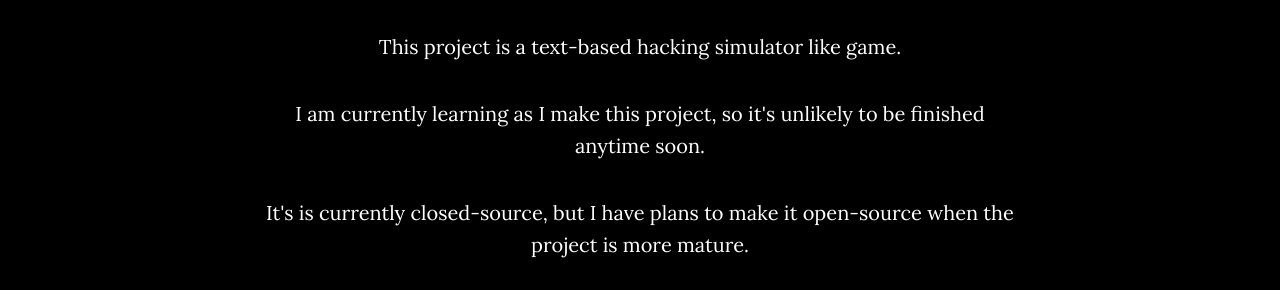
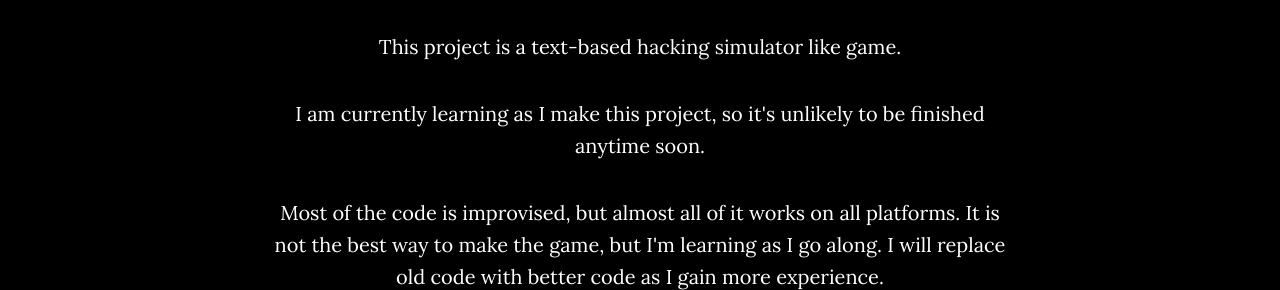
Before and after one commit to LumpBloom7/Kroz, a website: page index.html in a window 1280 px wide. Shown: the part 1087-1377 px from the top of the page. Drawn offline with nearby package versions, Linux system fonts and the light colour scheme; some packages are replaced by stand-ins of ours.

```diff
--- a/index.html
+++ b/index.html
@@ -92,7 +92,7 @@
                 <h2>About this project</h2>
                 <p>This project is a text-based hacking simulator like game.</p>
                 <p> I am currently learning as I make this project, so it's unlikely to be finished anytime soon.</p>
-                <p> It's is currently closed-source, but I have plans to make it open-source when the project is more mature.</p>
+                <p>Most of the code is improvised, but almost all of it works on all platforms. It is not the best way to make the game, but I'm learning as I go along. I will replace old code with better code as I gain more experience.</p>
                 <a href="https://github.com/lumpbloom7/Kroz" class="btn btn-default btn-lg"><i class="fa fa-github fa-fw"></i><span class="network-name">View on Github</span></a>
             </div>
         </div>
```
